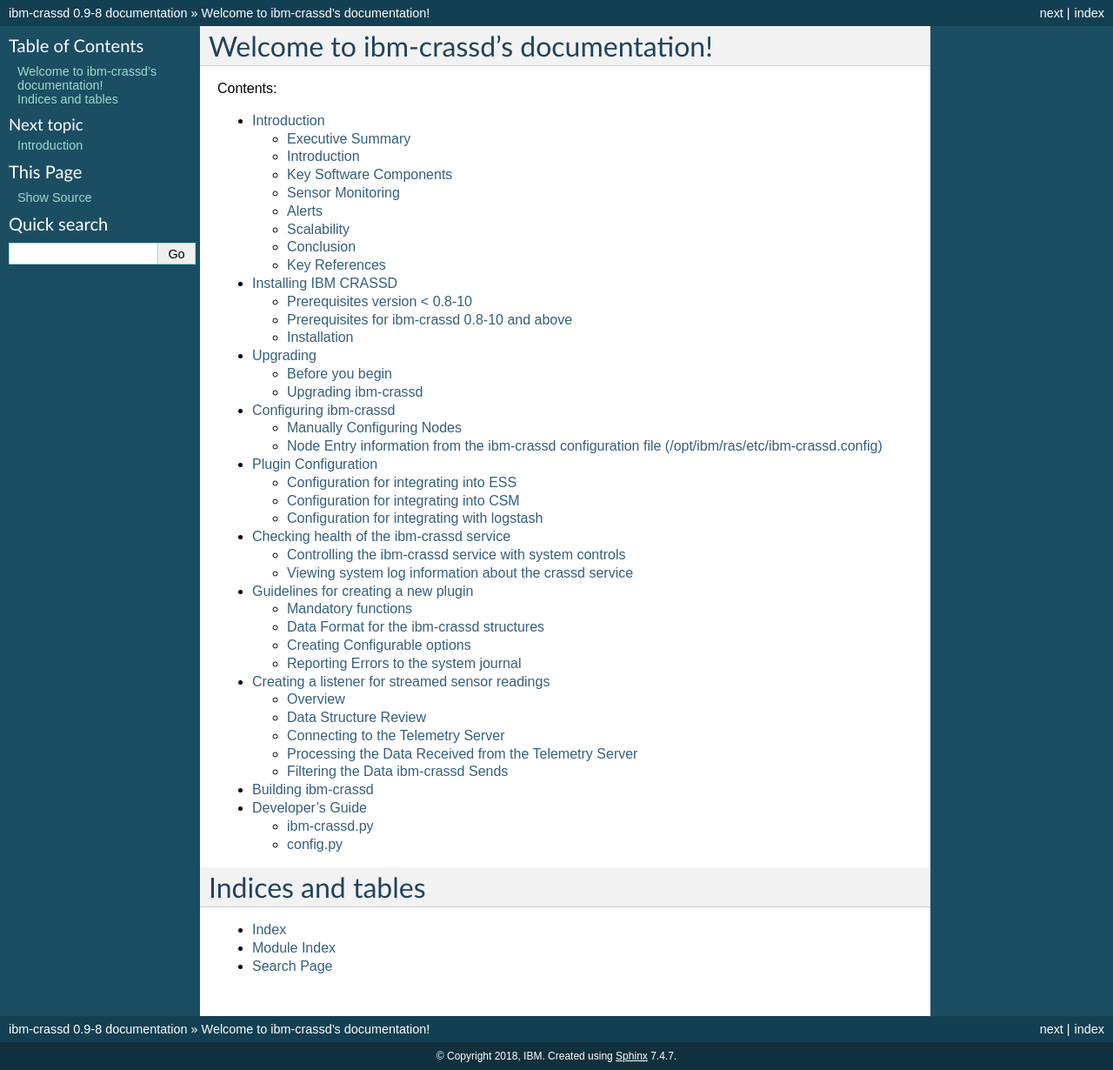
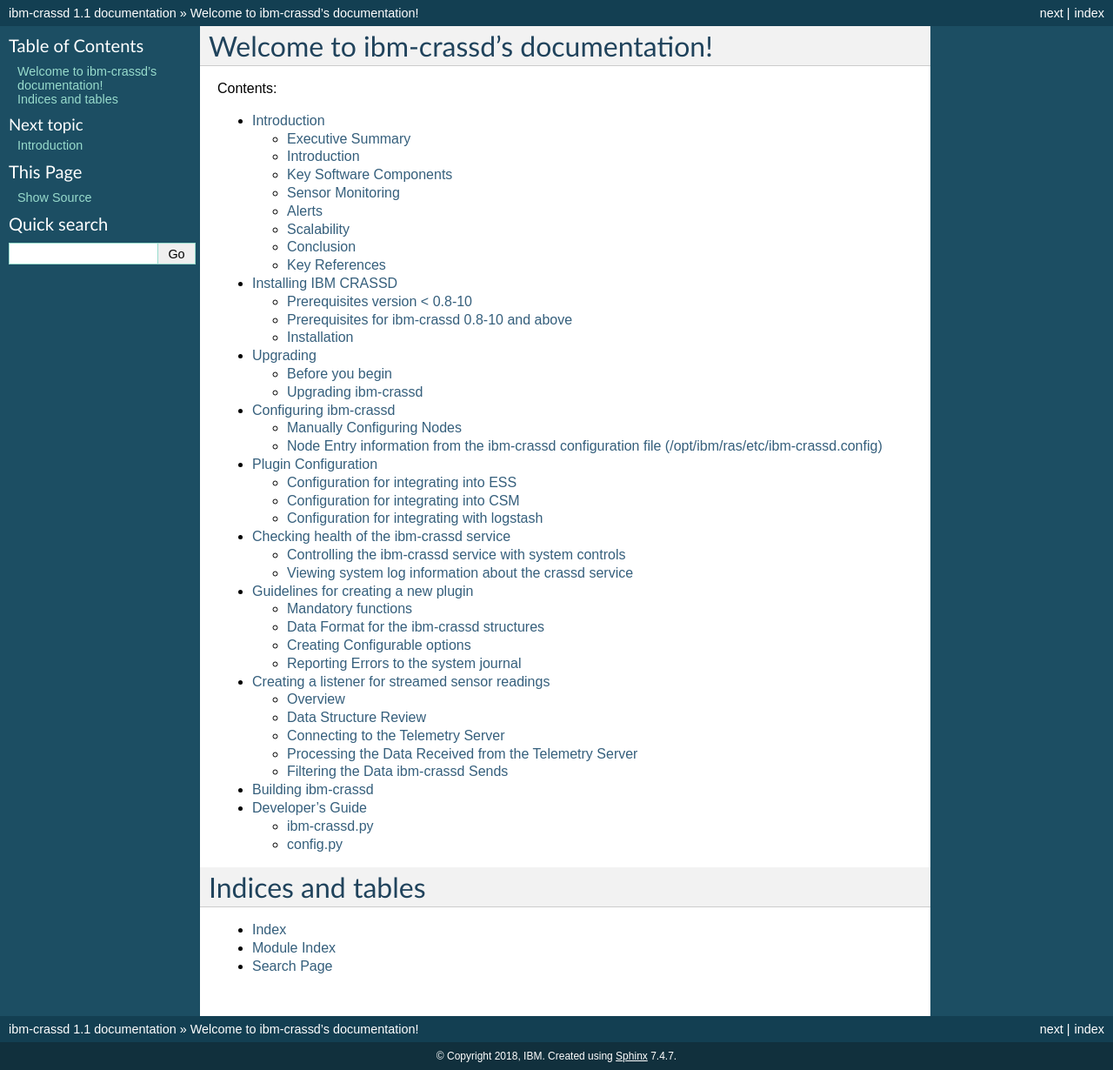
Before and after one commit to open-power-ref-design-toolkit/ibm-crassd, a Sphinx documentation site: the page built from docs/source/index.rst, in a window 1280 px wide. Shown: the whole page at 87% size. Built offline with Sphinx 7.4.7, drawn with Linux system fonts in a browser that asks for light colours.

Commit message:
Udate documentation generation config
This updates the documentation generation config to change the release
to 1.1 to match the new version of ibm-crassd.

Signed-off-by: Justin Thaler <thalerj@us.ibm.com>

```diff
--- a/docs/source/conf.py
+++ b/docs/source/conf.py
@@ -35,7 +35,7 @@
 # The short X.Y version
 version = ''
 # The full version, including alpha/beta/rc tags
-release = '0.9-8'
+release = '1.1'
 
 
 # -- General configuration ---------------------------------------------------
```
